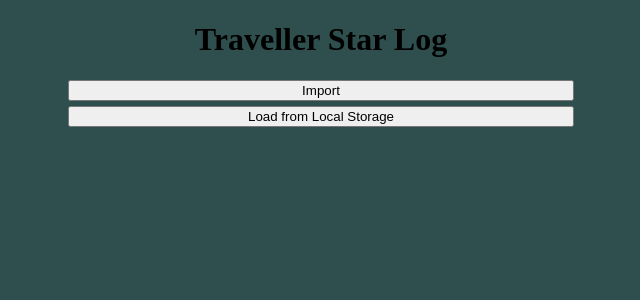
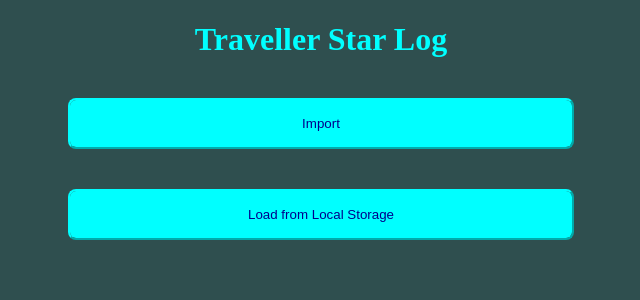
Before and after one commit to samuei/TravellerStarLog, a React (Vite) app: page / in a window 1280 px wide. Shown: the top 300 px of the page, without its empty margins (319-959 px from the left). Built offline with nearby package versions, Linux system fonts and the light colour scheme.

Commit message:
First go at some styling
I put in a little hover effect on the buttons. It's passable, for now.

```diff
--- a/src/components/T5Import.jsx
+++ b/src/components/T5Import.jsx
@@ -47,7 +47,7 @@ const T5Import = () => {
     const context = useContext(starlogContext);
 
     return (
-        <div>
+        <div className='main-menu'>
             <button
                 onClick={() => {
                     context.setAppMode('menu');
@@ -70,12 +70,13 @@ const T5Import = () => {
             </label>
             <label>
                 Input as text
-                <input
-                    type='textarea'
+                <textarea
                     onChange={(e) => {
                         setTextVal(e.target.value);
                     }}
                     value={textVal}
+                    cols={40}
+                    rows={5}
                 />
                 <button
                     onClick={() => {
--- a/src/styles.css
+++ b/src/styles.css
@@ -65,11 +65,24 @@ body {
 
 .main-menu {
 	text-align: center;
+	color: aqua;
 
 	button {
 		display: block;
-		margin: 5px auto;
+		margin: 5vh auto;
 		width: 40%;
+		border-color: aqua;
+		border-radius: 0.6em;
+		color: darkblue;
+		box-shadow: 0 0 40px 40px aqua inset, 0 0 0 0 #3498db;
+		transition: all 150ms ease-in-out;
+		background-color: transparent;
+		padding: 1.2em 0;
+
+		&:hover {
+			box-shadow: 0 0 10px 0 aqua inset, 0 0 10px 4px aqua;
+			color: aqua;
+		}
 
 		&[data-menu-depth="1"] {
 			width: 30%;
@@ -87,4 +100,14 @@ body {
 			}
 		}
 	}
+
+	label {
+		display: block;
+		margin: 5vh auto;
+
+		input, textarea {
+			display: block;
+			margin: auto;
+		}
+	}
 }
```
